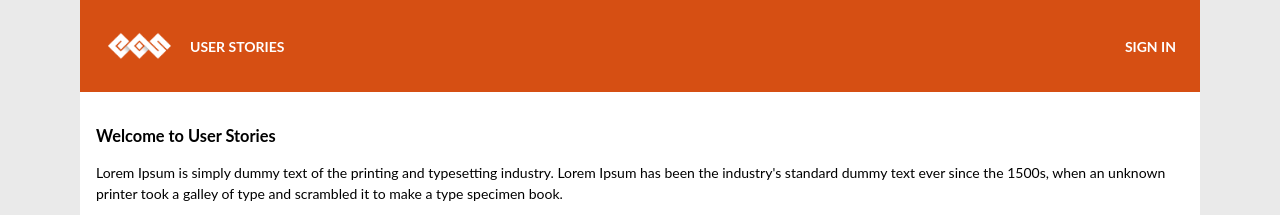
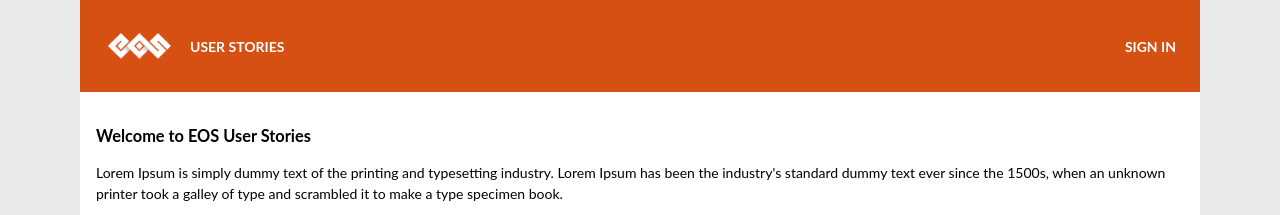
Before and after one commit to EOS-uiux-Solutions/user-story, a React (Create React App) app: page / in a window 1280 px wide. Shown: the top 215 px of the page. Built offline with nearby package versions, Linux system fonts and the light colour scheme; no server answers; some icons are missing.

Commit message:
Minor change in Home.js (updated title)

```diff
--- a/src/pages/Home.js
+++ b/src/pages/Home.js
@@ -40,7 +40,7 @@ export const Home = () => {
         <div className='base-container'>
           <Navigation />
           <div className='home-content'>
-            <h3>Welcome to User Stories</h3>
+            <h3>Welcome to EOS User Stories</h3>
             <p>
               Lorem Ipsum is simply dummy text of the printing and typesetting
               industry. Lorem Ipsum has been the industry's standard dummy text
```
